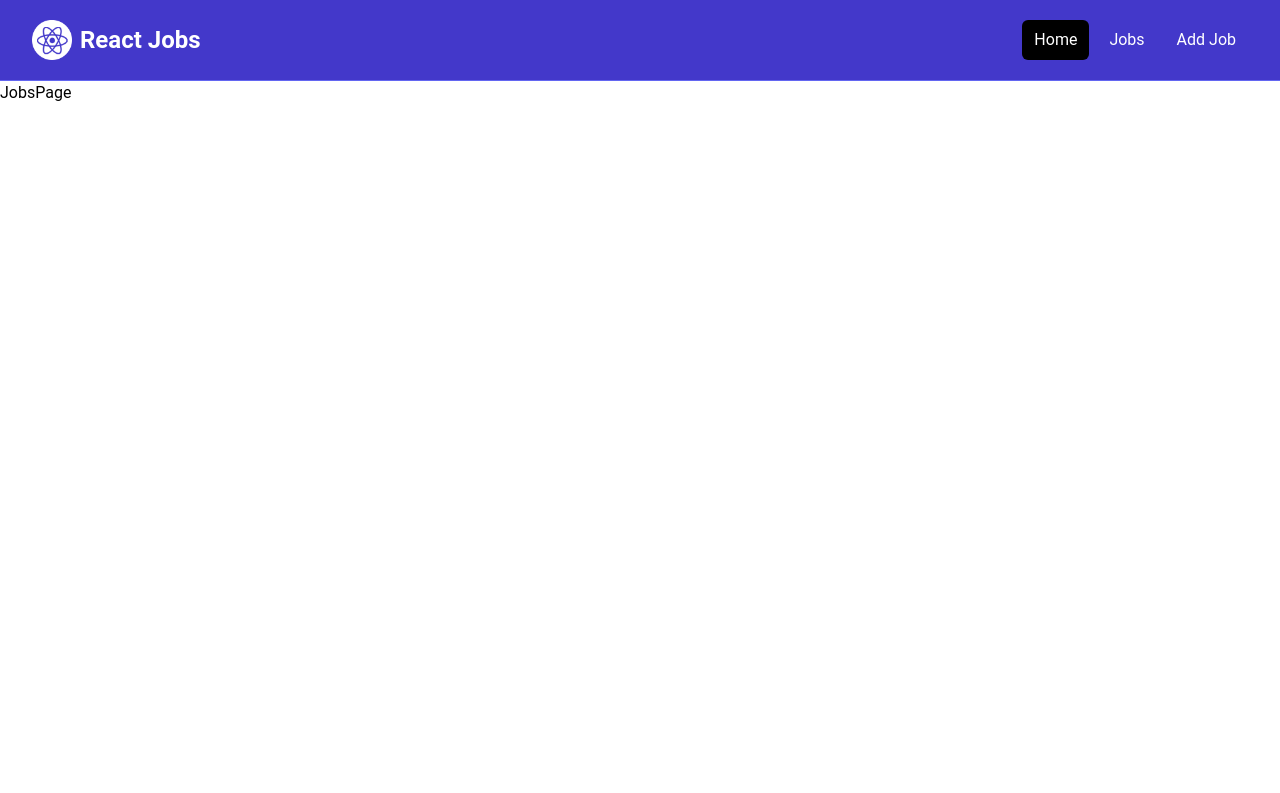
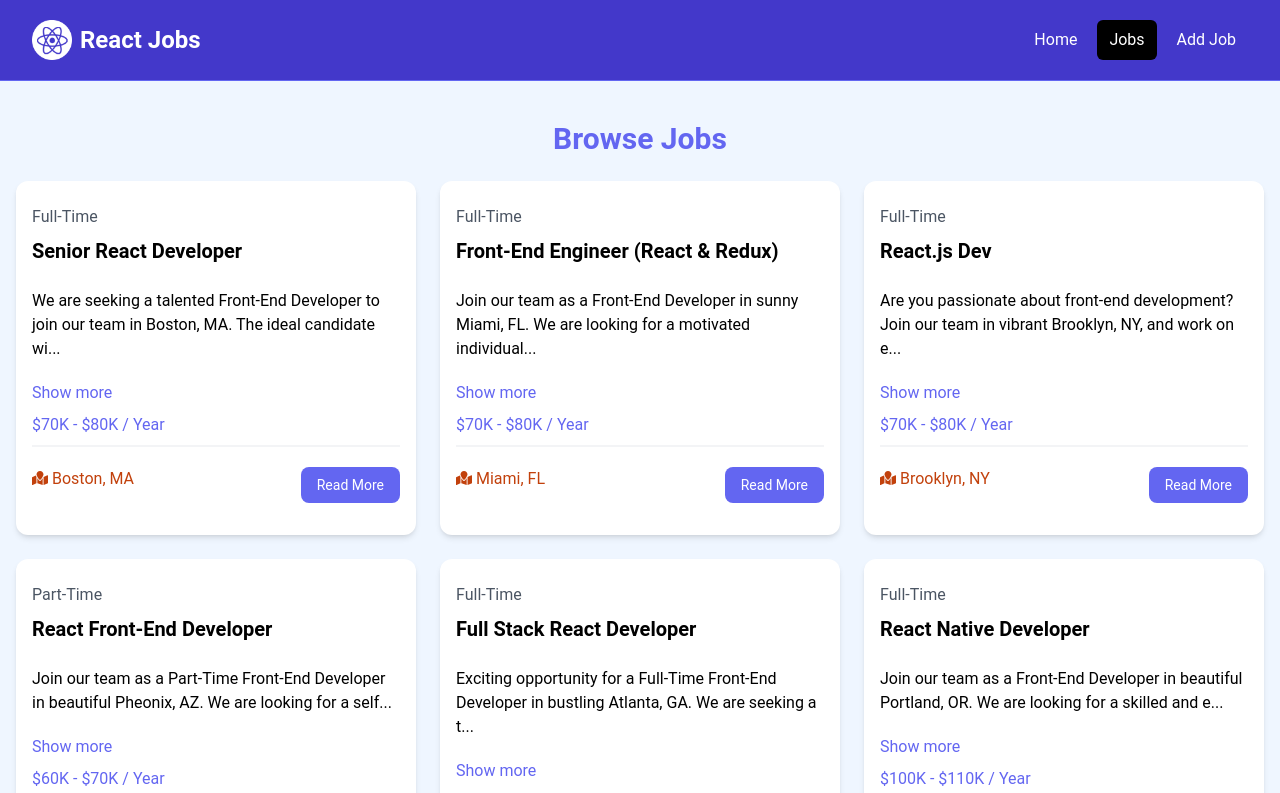
Before and after one commit to Denver-Ning/react-jobs-project, a React (Vite) app: page /jobs in a window 1280 px wide. Shown: the top 793 px of the page. Built offline with nearby package versions, Linux system fonts and the light colour scheme.

Commit message:
feat: add btn router

```diff
--- a/src/App.tsx
+++ b/src/App.tsx
@@ -2,6 +2,7 @@ import { Route, createBrowserRouter, createRoutesFromElements, RouterProvider }
 import HomePage from "./pages/HomePage"
 import MainLayouts from './layouts/MainLayouts'
 import JobsPage from './pages/JobsPage'
+import NotFoundPage from './pages/NotFoundPage'
 
 const App = () => {
   const router = createBrowserRouter(
@@ -9,6 +10,7 @@ const App = () => {
       <Route path="/" element={<MainLayouts />}>
         <Route index element={<HomePage />} />
         <Route path='jobs' element={<JobsPage />} />
+        <Route path='*' element={<NotFoundPage />} />
       </Route>
     )
   )
--- a/src/components/HomeCards.tsx
+++ b/src/components/HomeCards.tsx
@@ -1,3 +1,4 @@
+import { Link } from 'react-router-dom'
 import Card from './Card'
 
 const HomeCards = () => {
@@ -11,24 +12,24 @@ const HomeCards = () => {
               <p className="mt-2 mb-4">
                 Browse our React jobs and start your career today
               </p>
-              <a
-                href="/jobs.html"
+              <Link
+                to="/jobs"
                 className="inline-block bg-black text-white rounded-lg px-4 py-2 hover:bg-gray-700"
               >
                 Browse Jobs
-              </a>
+              </Link>
             </Card>
             <Card bg='bg-indigo-100'>
               <h2 className="text-2xl font-bold">For Employers</h2>
               <p className="mt-2 mb-4">
                 List your job to find the perfect developer for the role
               </p>
-              <a
-                href="/add-job.html"
+              <Link
+                to="/add-job"
                 className="inline-block bg-indigo-500 text-white rounded-lg px-4 py-2 hover:bg-indigo-600"
               >
                 Add Job
-              </a>
+              </Link>
             </Card>
           </div>
         </div>
--- a/src/components/JobListing.tsx
+++ b/src/components/JobListing.tsx
@@ -1,6 +1,7 @@
 import { useState } from "react"
 import { JobListingProps } from "../types/Job"
 import { FaMapMarked } from 'react-icons/fa'
+import { Link } from "react-router-dom";
 const JobListing = ({ job }: JobListingProps) => {
   const [showAllDescription, setShowAllDescription] = useState(false);
   let description = job.description;
@@ -33,12 +34,12 @@ const JobListing = ({ job }: JobListingProps) => {
             <FaMapMarked className="inline mb-1 mr-1" />
             {job.location}
           </div>
-          <a
-            href={`/job.html/${job.id}`}
+          <Link
+            to={`/job/${job.id}`}
             className="h-[36px] bg-indigo-500 hover:bg-indigo-600 text-white px-4 py-2 rounded-lg text-center text-sm"
           >
             Read More
-          </a>
+          </Link>
         </div>
       </div>
     </div>
--- a/src/components/JobListings.tsx
+++ b/src/components/JobListings.tsx
@@ -1,19 +1,19 @@
 import { jobs } from '../jobs.json'
 import JobListing from './JobListing'
-import { Job } from '../types/Job';
+import { JobType } from '../types/Job';
 
 
-const recentJobs: Job[] = jobs.slice(0, 3);
-const JobListings = () => {
+const JobListings = ({isHome = false}) => {
+  const JobListings: JobType[] = isHome ? jobs.slice(0, 3) : jobs;
   return (
     <section className="bg-blue-50 px-4 py-10">
       <div className="container-xl lg:container m-auto">
         <h2 className="text-3xl font-bold text-indigo-500 mb-6 text-center">
-          Browse Jobs
+          {isHome ? 'Recent Jobs' : 'Browse Jobs'}
         </h2>
         <div className="grid grid-cols-1 md:grid-cols-3 gap-6">
           {
-            recentJobs.map((job) =>
+            JobListings.map((job) =>
             (
               <JobListing key={job.id} job={job} />
             ))
--- a/src/components/Navbar.tsx
+++ b/src/components/Navbar.tsx
@@ -1,5 +1,7 @@
+import { NavLink } from 'react-router-dom'
 import logo from '../assets/images/logo.png'
 const Navbar = () => {
+  const linkClass = ({ isActive }: { isActive: Boolean }) => isActive ? 'bg-black text-white  hover:bg-gray-900 hover:text-white rounded-md px-3 py-2' : 'text-white  hover:bg-gray-900 hover:text-white rounded-md px-3 py-2'
   return (
     <>
       <nav className="bg-indigo-700 border-b border-indigo-500">
@@ -8,7 +10,7 @@ const Navbar = () => {
             <div
               className="flex flex-1 items-center justify-center md:items-stretch md:justify-start"
             >
-              <a className="flex flex-shrink-0 items-center mr-4" href="/index.html">
+              <NavLink className="flex flex-shrink-0 items-center mr-4" to="/">
                 <img
                   className="h-10 w-auto"
                   src={logo}
@@ -17,30 +19,31 @@ const Navbar = () => {
                 <span className="hidden md:block text-white text-2xl font-bold ml-2"
                 >React Jobs</span
                 >
-              </a>
+              </NavLink>
               <div className="md:ml-auto">
                 <div className="flex space-x-2">
-                  <a
-                    href="/index.html"
-                    className="text-white bg-black hover:bg-gray-900 hover:text-white rounded-md px-3 py-2"
-                  >Home</a
+                  <NavLink
+                    to="/"
+                    className={({ isActive }) => linkClass({ isActive })}
+                  > Home
+                  </NavLink>
+                  <NavLink
+                    to="/jobs"
+                    className={({ isActive }) => linkClass({ isActive })}
                   >
-                  <a
-                    href="/jobs.html"
-                    className="text-white hover:bg-gray-900 hover:text-white rounded-md px-3 py-2"
-                  >Jobs</a
-                  >
-                  <a
-                    href="/add-job.html"
-                    className="text-white hover:bg-gray-900 hover:text-white rounded-md px-3 py-2"
-                  >Add Job</a
+                    Jobs
+                  </NavLink>
+                  <NavLink
+                    to="/add-job"
+                    className={({ isActive }) => linkClass({ isActive })}
+                  > Add Job</NavLink
                   >
                 </div>
               </div>
             </div>
-          </div>
-        </div>
-      </nav>
+          </div >
+        </div >
+      </nav >
     </>
   )
 }
--- a/src/components/ViewAllJobs.tsx
+++ b/src/components/ViewAllJobs.tsx
@@ -1,12 +1,13 @@
+import { Link } from "react-router-dom"
 
 const ViewAllJobs = () => {
   return (
     <section className="m-auto max-w-lg my-10 px-6">
-      <a
-        href="jobs.html"
+      <Link
+        to="/jobs"
         className="block bg-black text-white text-center py-4 px-6 rounded-xl hover:bg-gray-700"
-      >View All Jobs</a
-      >
+      >View All Jobs
+      </Link>
     </section>
   )
 }
--- a/src/pages/HomePage.tsx
+++ b/src/pages/HomePage.tsx
@@ -7,7 +7,7 @@ const HomePage = () => {
     <>
       <Hero />
       <HomeCards />
-      <JobListings />
+      <JobListings isHome={true} />
       <ViewAllJobs />
     </>
   )
--- a/src/pages/JobsPage.tsx
+++ b/src/pages/JobsPage.tsx
@@ -1,7 +1,10 @@
+import JobListings from "../components/JobListings"
 
 const JobsPage = () => {
   return (
-    <div>JobsPage</div>
+    <>
+      <JobListings />
+    </>
   )
 }
 
--- a/src/types/Job.d.ts
+++ b/src/types/Job.d.ts
@@ -1,4 +1,4 @@
-export type Job = {
+export type JobType = {
   id: string
   title: string
   type: string
@@ -8,5 +8,5 @@ export type Job = {
 }
 
 export type JobListingProps = {
-  job: Job
+  job: JobType
 }
```
